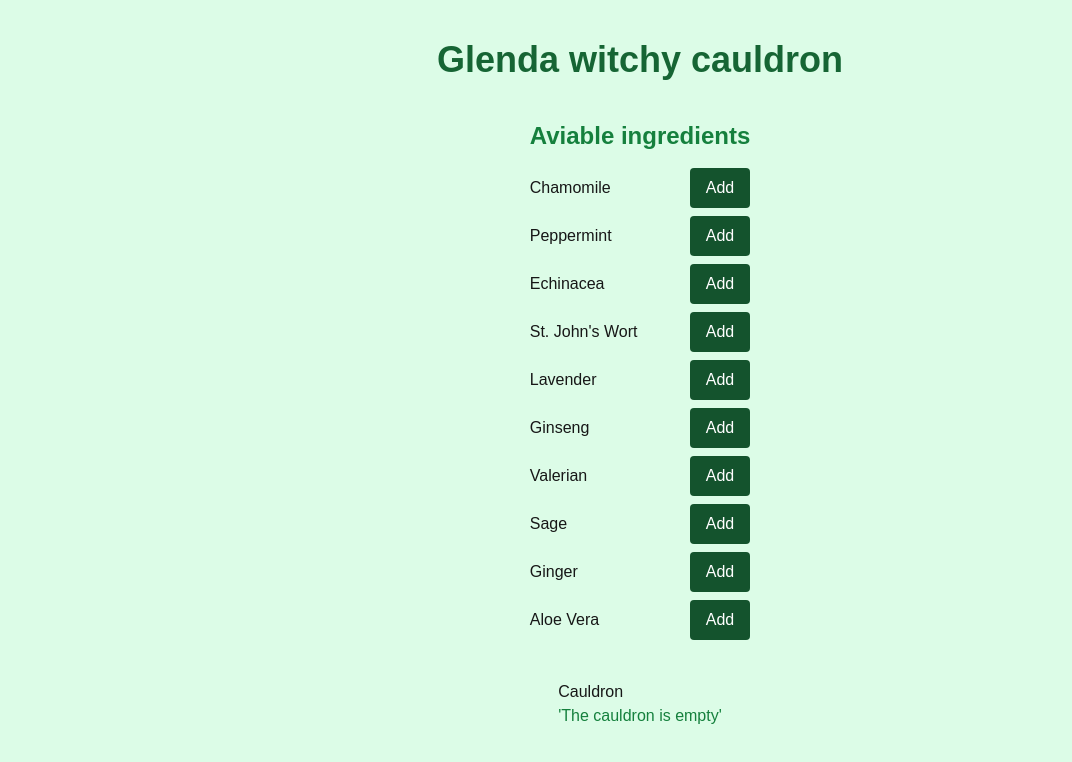
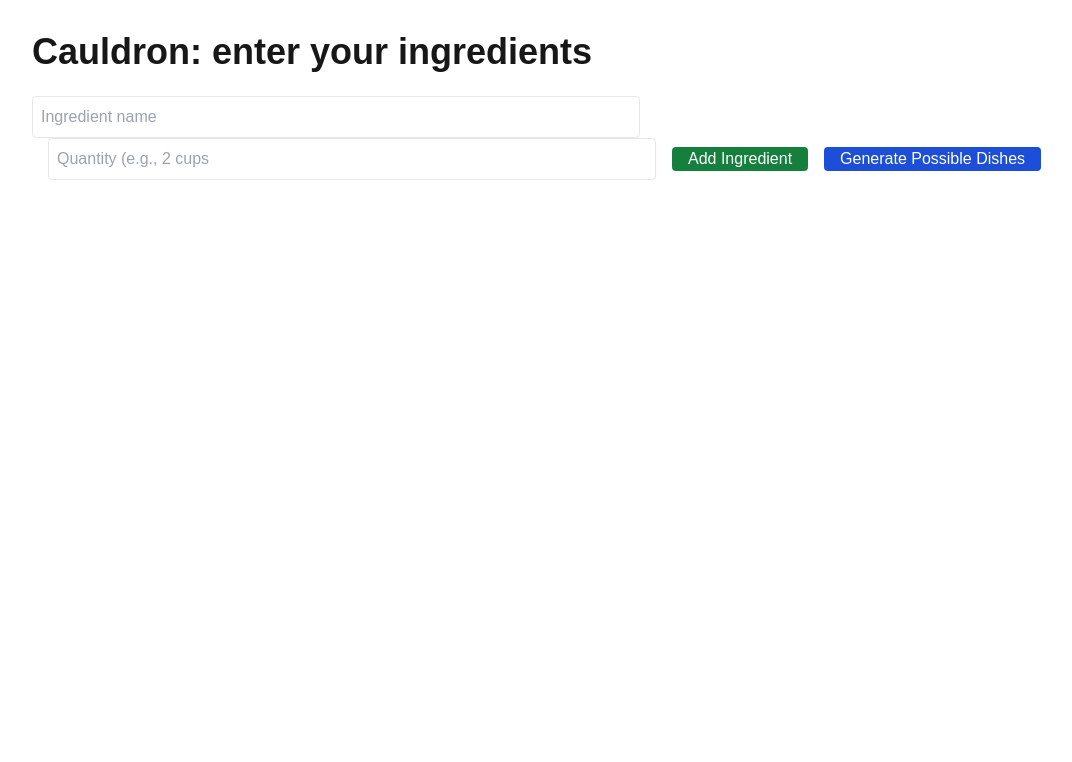
Before and after one commit to myroslavaKukhta/Glenda, a Next.js app: page /cauldron in a window 1280 px wide. Shown: the top 762 px of the page, without its empty margins (0-1072 px from the left). Built offline with nearby package versions, Linux system fonts and the light colour scheme.

Commit message:
Before redux

```diff
--- a/app/cauldron/page.tsx
+++ b/app/cauldron/page.tsx
@@ -1,120 +1,103 @@
 "use client";
 
-import React, {useEffect, useState} from 'react';
+import React, { useState} from 'react';
 
 interface Ingredient {
-    id: number,
-    name: string
+    name: string,
+    quantity: string
 }
 
-const ingredientsList: Ingredient[] = [
-    {id: 1, name: "Chamomile"},
-    {id: 2, name: "Peppermint"},
-    {id: 3, name: "Echinacea"},
-    {id: 4, name: "St. John's Wort"},
-    {id: 5, name: "Lavender"},
-    {id: 6, name: "Ginseng"},
-    {id: 7, name: "Valerian"},
-    {id: 8, name: "Sage"},
-    {id: 9, name: "Ginger"},
-    {id: 10, name: "Aloe Vera"},
-]
+const Cauldron: React.FC = () => {
 
-const Cauldron: React.FC = () => {
-    const [cauldron, setCauldron] = useState<Ingredient[]>([]);
-    const maxIngredients = 5;
 
-    useEffect(() => {
-        const savedCauldron = localStorage.getItem('cauldron');
-        if (savedCauldron) {
-            setCauldron(JSON.parse(savedCauldron))
-        }
-    }, [])
+    const [aviableIngredients, setAviableIngredients] = useState<Ingredient[]>([])
+    const [newIngredient, setNewIngredient] = useState({name: "", quantity: ""});
+    const [possibleRecipes, setPossibleRecipes] = useState<string[]>([]);
 
-    useEffect(() => {
-        if(cauldron.length > 0) {
-            localStorage.setItem('cauldron', JSON.stringify(cauldron));
-        } else {
-            localStorage.removeItem('cauldron')
-        }
-    }, [cauldron])
+const addIngredient = () => {
+    if(newIngredient.name && newIngredient.quantity) {
+        setAviableIngredients([...aviableIngredients, newIngredient]);
+        setNewIngredient({name:"", quantity: ""});
+    } else {
+        alert("Need name and quantity");
+    }
+};
 
-    const addIngredient = (ingredient: Ingredient) => {
-        if (cauldron.some((item) => item.id === ingredient.id)) {
-            alert(`${ingredient.name} is already in the cauldron!`);
-            return;
-        }
+const generateRecipes = () => {
+    if(aviableIngredients.length > 0) {
+        const dishes = aviableIngredients.map(
+            (ing)=>`You can make a dish using ${ing.quantity} ${ing.name}`
+        );
+        setPossibleRecipes(dishes);
+    }else {
+        alert("Please add some ingredients to generate possible dishes");
+    }
+};
 
-        if (cauldron.length >= maxIngredients) {
-            alert(`You can't add more than ${maxIngredients} ingredients!`);
-            return;
-        }
+return (
+    <div className="p-8 bg-greeen-100 min-h-screen">
+        <h1 className="text-4xl font-bold mb-6">
+            Cauldron: enter your ingredients
+        </h1>
 
-        setCauldron([...cauldron, ingredient]);
-    }
+        <div className="mb-6">
+            <input
+                type="text"
+                placeholder="Ingredient name"
+                value={newIngredient.name}
+                onChange={(e) => setNewIngredient({...newIngredient, name: e.target.value})}
+                className="p-2 border rounded w-1/2"
+            />
 
-    const removeIngredient = (id: number) => {
-        setCauldron(cauldron.filter((item) => item.id !== id));
-    }
+            <input
+                type="text"
+                placeholder="Quantity (e.g., 2 cups"
+                value={newIngredient.quantity}
+                onChange={(e) => setNewIngredient({...newIngredient, quantity: e.target.value})}
+                className="p-2 border rounded w-1/2 ml-4"
+            />
 
-    const clearCauldron = () => {
-        setCauldron([]);
-        localStorage.removeItem('cauldron');
-    }
+            <button className="ml-4 bg-green-700 text-white px-4 py2 rounded hover:bg-green-800"
+                    onClick={addIngredient}>
+                Add Ingredient
+            </button>
 
-    return (
-        <div className="bg-green-100 min-h-screen flex flex-col items-center py-10">
-            <h1 className="text-4xl font-bold text-green-800 mb-10">
-                Glenda witchy cauldron
-            </h1>
-            <div className="mb-10">
-                <h2 className="text-2xl font-semibold text-green-700 mb-4">
-                    Aviable ingredients
-                </h2>
-                <ul className="space-y-2">
-                    {ingredientsList.map((ingredient) => (
-                        <li className="flex justify-between items-center" key={ingredient.id}>
-                            <span>{ingredient.name}</span>
-                            <button
-                                className="ml-4 px-4 py-2 bg-green-900 text-white rounded hover:bg-green-950 transition"
-                                onClick={() => addIngredient(ingredient)}>
-                                Add
-                            </button>
+            {aviableIngredients.length > 0 && (
+                <ul className="list-disc pl-5 mb-6">
+                    {aviableIngredients.map((ingredient, index) => (
+                        <li key={index}>
+                            {ingredient.quantity}{ingredient.name}
                         </li>
                     ))}
+
                 </ul>
-            </div>
+            )}
 
-            <div>
-                <h2>Cauldron</h2>
 
-                {cauldron.length > 0 ? (
-                        <ul>
-                            {cauldron.map((ingredient) => (
-                                <li key={ingredient.id}>
-                                    {ingredient.name}
-                                    <button
-                                        className="ml-4 px-4 py-2 bg-red-600 text-white rounded hover:bg-red-700 transition"
-                                        onClick={() => removeIngredient(ingredient.id)}>
-                                        Remove
-                                    </button>
-                                </li>
-                            ))}
-                            <button
-                                className="ml-4 px-4 py-2 bg-red-600 text-white rounded hover:bg-red-700 transition"
-                                onClick={() => clearCauldron()}>
-                                Clear Cauldron
-                            </button>
-                        </ul>)
-                    : (
-                        <p className="text-green-700">
-                            'The cauldron is empty'
-                        </p>
-                    )}
+            <button className="ml-4 bg-blue-700 text-white px-4 py2 rounded hover:bg-blue-800"
+                    onClick={generateRecipes}>
+                Generate Possible Dishes
+            </button>
 
-            </div>
+            {possibleRecipes.length > 0 && (
+                <div className="mt-6">
+                    <h2 className="text-2xl font-bold mb-4">
+                        Possible dishes
+                    </h2>
+                    <ul className="list-discpl-5">
+                    {possibleRecipes.map((dish, index) => (
+                        <li key={index}>
+                            {dish}
+                        </li>
+                    ))}
+                    </ul>
+                </div>
+            )}
+
         </div>
-    )
+
+    </div>
+)
 }
 
 export default Cauldron;
```
